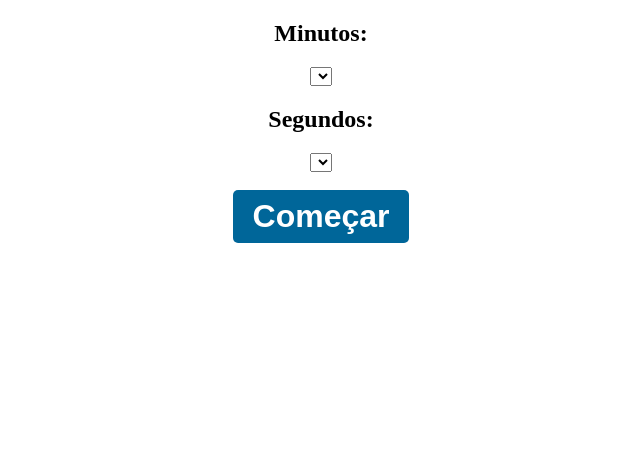
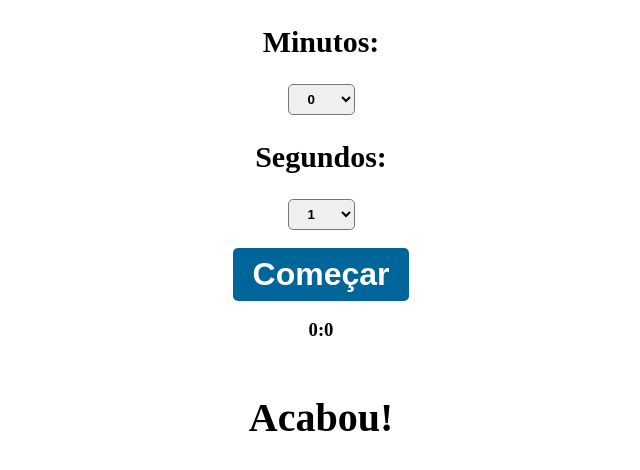
Before and after one commit to AdryelJr/Projeto-Cronometro-JavaScript, a plain HTML site: page code/index.html in a window 1280 px wide. Both pictures are taken after a click on the button "Começar". Shown: the whole page, without its empty margins (319-959 px from the left). Drawn offline with Linux system fonts and the light colour scheme.

Commit message:
projeto finalizado

```diff
--- /dev/null
+++ b/code/code.js
@@ -0,0 +1,48 @@
+var display = document.getElementById('display');
+
+var minutos = document.getElementById('minutos');
+var segundos = document.getElementById('segundos');
+
+var comecar = document.getElementById('comecar');
+
+var cronometroSeg;
+
+var minutoAtual;
+var segundoAtual;
+
+var interval;
+
+for(var i = 0; i <= 60; i++){
+    minutos.innerHTML += '<option value = "' +i+'"> '+i+' </option>';
+}
+
+for(var i = 1; i <= 60; i++){
+    segundos.innerHTML += '<option value = "' +i+'"> '+i+' </option>';
+}
+
+comecar.addEventListener('click', function(){
+    minutoAtual = minutos.value;
+    segundoAtual = segundos.value;
+
+    // 'childNodes' se referindo aos elementos filhos,     '[1]' se referindo ao 'h3'
+    display.childNodes[1].innerHTML = minutoAtual + ":"+ segundoAtual;
+
+
+    interval = setInterval(function(){
+
+        segundoAtual--;
+        if(segundoAtual <= 0){
+            if(minutoAtual > 0){
+                minutoAtual--;
+                segundoAtual = 59;
+            }else{
+                display.childNodes[3].innerHTML = "Acabou!";
+                document.getElementById("sound").play();
+                clearInterval(interval);
+            }
+        }
+
+        display.childNodes[1].innerHTML = minutoAtual + ":"+ segundoAtual;
+    }, 1000);
+    display.childNodes[3].innerHTML = "";
+});
--- a/code/index.html
+++ b/code/index.html
@@ -8,7 +8,7 @@
     <link rel="stylesheet" href="style.css">
 </head>
 <body>
-    <audio id="sound" src="./alarme/alarme.mp3" style="display: none;"></audio>
+    <audio id="sound" src="alarme/alarme.mp3" style="display: none;"></audio>
     <div class="container">
         <h2>Minutos:</h2>
         <select name="minutos" id="minutos"></select>
@@ -20,9 +20,13 @@
 
         <button id="comecar">Começar</button>
 
-        <div class="display">
-            <h3></h3>
+        <div id="display" style="display: block;">
+            <h3>0:0</h3>
+            <h4></h4>
         </div><!-- display -->
     </div><!--container-->
+
+
+    <script src="code.js"></script>
 </body>
 </html>
--- a/code/style.css
+++ b/code/style.css
@@ -6,6 +6,18 @@
 
 h2{
     font-weight: bold;
+    font-size: 30px;
+}
+
+select{
+    padding: 6px 15px;
+    font-weight: bold;
+    border-radius: 5px;
+}
+
+option{
+    font-weight: bold;
+
 }
 
 button{
@@ -23,3 +35,10 @@ button{
 button:hover{
     background-color: rgb(20, 136, 194);
 }
+
+
+#display h4{
+    font-size: 40px;
+    font-weight: bold;
+    transition: all 0.2s ease-in-out;
+}
```
Also changed, not shown: 2 other files.
